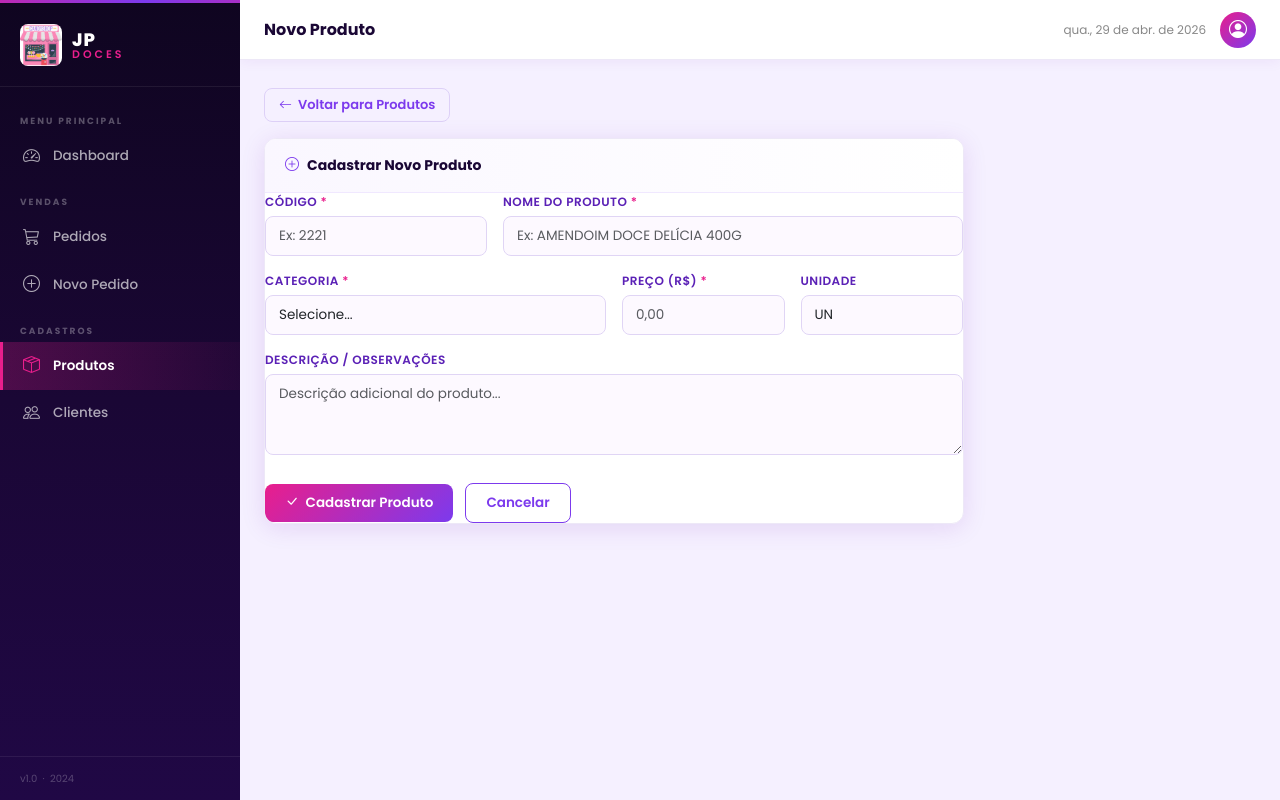
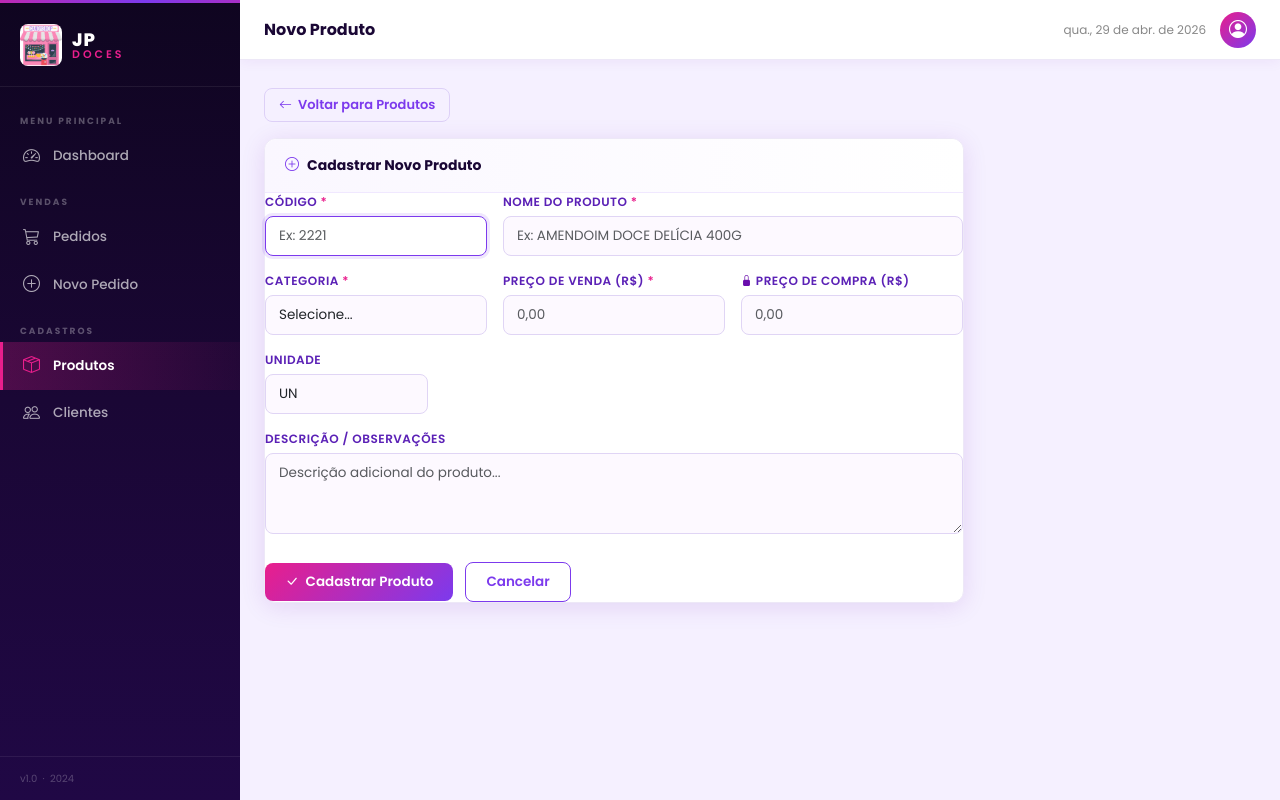
Before and after one commit to DevJonascanuto/SIS_JP_doces, a Flask app: page /produtos/novo in a window 1280 px wide. Run offline with Flask 3, Linux system fonts and the light colour scheme.

Commit message:
Adiciona preço de compra, validação de código duplicado e edição de preço no pedido
- Campo preco_compra no modelo Produto com cálculo de margem em tempo real
- API /api/produtos/checar-codigo para validar duplicatas via AJAX
- Cadastro de produto via AJAX sem recarregar página
- Preço editável no painel de seleção de produto no pedido
- PDF salvo localmente na pasta pdfs/ (ignorada pelo git)
- Correção de overflow no card-panel para dropdowns visíveis

Co-Authored-By: Claude Sonnet 4.6 <noreply@anthropic.com>

```diff
--- a/app.py
+++ b/app.py
@@ -6,6 +6,7 @@ from utils.pdf_generator import gerar_pdf_pedido
 from datetime import datetime
 from decimal import Decimal
 import re
+import os
 
 app = Flask(__name__)
 app.config.from_object(Config)
@@ -90,18 +91,25 @@ def produto_novo():
         preco     = request.form['preco'].replace(',', '.')
         unidade   = request.form.get('unidade', 'UN').upper()
         descricao = request.form.get('descricao', '').strip()
+        preco_compra = request.form.get('preco_compra', '0').replace(',', '.') or '0'
+        is_ajax   = request.headers.get('X-Requested-With') == 'XMLHttpRequest'
 
         if Produto.query.filter_by(codigo=codigo).first():
+            if is_ajax:
+                return jsonify({'ok': False, 'msg': 'Código já cadastrado!'})
             flash('Código já cadastrado!', 'danger')
-            return render_template('produtos/form.html', categorias=CATEGORIAS,
-                                   form=request.form)
+            return render_template('produtos/form.html', categorias=CATEGORIAS, form=request.form)
 
         p = Produto(codigo=codigo, nome=nome, categoria=categoria,
-                    preco=Decimal(preco), unidade=unidade, descricao=descricao)
+                    preco=Decimal(preco), preco_compra=Decimal(preco_compra),
+                    unidade=unidade, descricao=descricao)
         db.session.add(p)
         db.session.commit()
+
+        if is_ajax:
+            return jsonify({'ok': True, 'msg': f'Produto <strong>{nome}</strong> cadastrado!'})
         flash(f'Produto <strong>{nome}</strong> cadastrado com sucesso!', 'success')
-        return redirect(url_for('produtos_lista'))
+        return redirect(url_for('produto_novo'))
 
     return render_template('produtos/form.html', categorias=CATEGORIAS, form={})
 
@@ -117,16 +125,17 @@ def produto_editar(id):
             return render_template('produtos/form.html', categorias=CATEGORIAS,
                                    form=request.form, produto=p)
 
-        p.codigo    = codigo_novo
-        p.nome      = request.form['nome'].strip().upper()
-        p.categoria = request.form['categoria']
-        p.preco     = Decimal(request.form['preco'].replace(',', '.'))
-        p.unidade   = request.form.get('unidade', 'UN').upper()
-        p.descricao = request.form.get('descricao', '').strip()
-        p.ativo     = 'ativo' in request.form
+        p.codigo       = codigo_novo
+        p.nome         = request.form['nome'].strip().upper()
+        p.categoria    = request.form['categoria']
+        p.preco        = Decimal(request.form['preco'].replace(',', '.'))
+        p.preco_compra = Decimal((request.form.get('preco_compra', '0') or '0').replace(',', '.'))
+        p.unidade      = request.form.get('unidade', 'UN').upper()
+        p.descricao    = request.form.get('descricao', '').strip()
+        p.ativo        = 'ativo' in request.form
         db.session.commit()
         flash('Produto atualizado!', 'success')
-        return redirect(url_for('produtos_lista'))
+        return redirect(url_for('produto_editar', id=p.id))
 
     return render_template('produtos/form.html', categorias=CATEGORIAS,
                            form={}, produto=p)
@@ -139,6 +148,22 @@ def produto_excluir(id):
     db.session.commit()
     flash('Produto desativado!', 'warning')
     return redirect(url_for('produtos_lista'))
+
+
+# ── API de verificação de código duplicado ───────────────────────────────────
+@app.route('/api/produtos/checar-codigo')
+def api_checar_codigo():
+    codigo = request.args.get('codigo', '').strip().upper()
+    excluir_id = request.args.get('excluir_id', type=int)
+    if not codigo:
+        return jsonify({'existe': False})
+    query = Produto.query.filter_by(codigo=codigo)
+    if excluir_id:
+        query = query.filter(Produto.id != excluir_id)
+    p = query.first()
+    if p:
+        return jsonify({'existe': True, 'nome': p.nome, 'id': p.id, 'ativo': p.ativo})
+    return jsonify({'existe': False})
 
 
 # ── API de busca de produtos (para o pedido) ─────────────────────────────────
@@ -351,6 +376,15 @@ def pedido_pdf(id):
     itens   = ItemPedido.query.filter_by(pedido_id=id).all()
     buf = gerar_pdf_pedido(pedido, cliente, itens)
     nome_arquivo = f'Pedido_{pedido.numero}.pdf'
+
+    # Salvar na pasta pdfs/
+    pasta_pdfs = os.path.join(os.path.dirname(__file__), 'pdfs')
+    os.makedirs(pasta_pdfs, exist_ok=True)
+    caminho = os.path.join(pasta_pdfs, nome_arquivo)
+    with open(caminho, 'wb') as f:
+        f.write(buf.read())
+    buf.seek(0)
+
     return send_file(
         buf,
         mimetype='application/pdf',
--- a/models.py
+++ b/models.py
@@ -10,6 +10,7 @@ class Produto(db.Model):
     categoria   = db.Column(db.String(50), nullable=False)
     descricao   = db.Column(db.Text)
     preco       = db.Column(db.Numeric(10, 2), nullable=False, default=0)
+    preco_compra = db.Column(db.Numeric(10, 2), nullable=True, default=0)
     unidade     = db.Column(db.String(20), default='UN')
     ativo       = db.Column(db.Boolean, default=True)
     criado_em   = db.Column(db.DateTime, default=datetime.utcnow)
--- a/static/css/style.css
+++ b/static/css/style.css
@@ -199,8 +199,11 @@ a { text-decoration: none; color: inherit; }
   background: #fff;
   border-radius: var(--radius);
   box-shadow: var(--shadow);
-  overflow: hidden;
+  overflow: visible;
   border: 1px solid #ede8f7;
+}
+.card-panel > .panel-header:first-child {
+  border-radius: var(--radius) var(--radius) 0 0;
 }
 
 .panel-header {
--- a/templates/produtos/form.html
+++ b/templates/produtos/form.html
@@ -18,15 +18,18 @@
     </div>
   </div>
 
-  <form method="post" action="{{ url_for('produto_editar', id=produto.id) if produto else url_for('produto_novo') }}">
+  <div id="alertaTopoForm" style="padding:0 20px;"></div>
+
+  <form method="post" action="{{ url_for('produto_editar', id=produto.id) if produto else url_for('produto_novo') }}" id="formProduto">
 
     <div class="row g-3">
 
       <div class="col-md-4">
         <label class="form-label-jp">Código <span class="req">*</span></label>
-        <input type="text" name="codigo" class="form-control jp-input"
+        <input type="text" name="codigo" id="inputCodigo" class="form-control jp-input"
                value="{{ produto.codigo if produto else form.get('codigo','') }}"
-               placeholder="Ex: 2221" required maxlength="20">
+               placeholder="Ex: 2221" required maxlength="20" autocomplete="off">
+        <div id="codigoAlerta" class="mt-2 d-none"></div>
       </div>
 
       <div class="col-md-8">
@@ -36,7 +39,7 @@
                placeholder="Ex: AMENDOIM DOCE DELÍCIA 400G" required maxlength="120">
       </div>
 
-      <div class="col-md-6">
+      <div class="col-md-4">
         <label class="form-label-jp">Categoria <span class="req">*</span></label>
         <select name="categoria" class="form-select jp-select" required>
           <option value="">Selecione...</option>
@@ -49,11 +52,22 @@
         </select>
       </div>
 
-      <div class="col-md-3">
-        <label class="form-label-jp">Preço (R$) <span class="req">*</span></label>
+      <div class="col-md-4">
+        <label class="form-label-jp">Preço de Venda (R$) <span class="req">*</span></label>
         <input type="number" name="preco" class="form-control jp-input"
                value="{{ '%.2f'|format(produto.preco) if produto else form.get('preco','') }}"
                placeholder="0,00" step="0.01" min="0" required>
+      </div>
+
+      <div class="col-md-4">
+        <label class="form-label-jp">
+          <i class="bi bi-lock-fill" style="color:#6a0dad;font-size:11px;"></i>
+          Preço de Compra (R$)
+        </label>
+        <input type="number" name="preco_compra" id="inputPrecoCompra" class="form-control jp-input"
+               value="{{ '%.2f'|format(produto.preco_compra) if produto and produto.preco_compra else form.get('preco_compra','') }}"
+               placeholder="0,00" step="0.01" min="0">
+        <div id="lucroInfo" class="mt-1" style="font-size:12px;color:#6a0dad;display:none;"></div>
       </div>
 
       <div class="col-md-3">
@@ -97,3 +111,111 @@
 </div>
 
 {% endblock %}
+
+{% block scripts %}
+<script>
+// ── Foco automático no campo código ──────────────────────────────────────
+document.getElementById('inputCodigo').focus();
+
+// ── Submit via AJAX (apenas no cadastro, não na edição) ──────────────────
+{% if not produto %}
+document.getElementById('formProduto').addEventListener('submit', async (e) => {
+  e.preventDefault();
+  const form = e.target;
+  const btn  = form.querySelector('[type=submit]');
+  btn.disabled = true;
+  btn.innerHTML = '<span class="spinner-border spinner-border-sm"></span> Salvando...';
+
+  const res  = await fetch(form.action, {
+    method: 'POST',
+    headers: { 'X-Requested-With': 'XMLHttpRequest' },
+    body: new FormData(form),
+  });
+  const data = await res.json();
+
+  btn.disabled = false;
+  btn.innerHTML = '<i class="bi bi-check-lg"></i> Cadastrar Produto';
+
+  const alertaTop = document.getElementById('alertaTopoForm');
+  if (data.ok) {
+    alertaTop.innerHTML = `<div class="alert alert-success alert-dismissible fade show" role="alert">${data.msg} <button type="button" class="btn-close" data-bs-dismiss="alert"></button></div>`;
+    form.reset();
+    document.getElementById('codigoAlerta').classList.add('d-none');
+    document.getElementById('lucroInfo').style.display = 'none';
+    document.getElementById('inputCodigo').focus();
+  } else {
+    alertaTop.innerHTML = `<div class="alert alert-danger alert-dismissible fade show" role="alert">${data.msg} <button type="button" class="btn-close" data-bs-dismiss="alert"></button></div>`;
+  }
+  setTimeout(() => { alertaTop.innerHTML = ''; }, 4000);
+});
+{% endif %}
+
+// ── Cálculo de lucro em tempo real ────────────────────────────────────────
+const inputPreco       = document.querySelector('input[name="preco"]');
+const inputPrecoCompra = document.getElementById('inputPrecoCompra');
+const lucroInfo        = document.getElementById('lucroInfo');
+
+function calcularLucro() {
+  const venda  = parseFloat(inputPreco.value) || 0;
+  const compra = parseFloat(inputPrecoCompra.value) || 0;
+  if (venda > 0 && compra > 0) {
+    const lucro   = venda - compra;
+    const margem  = ((lucro / venda) * 100).toFixed(1);
+    const cor     = lucro >= 0 ? '#6a0dad' : '#e91e8c';
+    lucroInfo.style.display = 'block';
+    lucroInfo.innerHTML = `Lucro: <strong style="color:${cor}">R$ ${lucro.toFixed(2).replace('.',',')} (${margem}%)</strong>`;
+  } else {
+    lucroInfo.style.display = 'none';
+  }
+}
+inputPreco.addEventListener('input', calcularLucro);
+inputPrecoCompra.addEventListener('input', calcularLucro);
+calcularLucro();
+
+// ── Verificação de código duplicado ───────────────────────────────────────
+const inputCodigo = document.getElementById('inputCodigo');
+const alerta      = document.getElementById('codigoAlerta');
+const excluirId   = {{ produto.id if produto else 'null' }};
+
+let timer;
+let produtoExistenteId = null;
+
+inputCodigo.addEventListener('input', () => {
+  clearTimeout(timer);
+  produtoExistenteId = null;
+  const codigo = inputCodigo.value.trim();
+  if (codigo.length < 1) { alerta.classList.add('d-none'); return; }
+  timer = setTimeout(() => checarCodigo(codigo), 400);
+});
+
+inputCodigo.addEventListener('keydown', (e) => {
+  if (e.key === 'Enter' && produtoExistenteId) {
+    e.preventDefault();
+    window.location.href = `/produtos/${produtoExistenteId}/editar`;
+  }
+});
+
+async function checarCodigo(codigo) {
+  const url = `/api/produtos/checar-codigo?codigo=${encodeURIComponent(codigo)}${excluirId ? '&excluir_id=' + excluirId : ''}`;
+  const res  = await fetch(url);
+  const data = await res.json();
+  if (data.existe) {
+    produtoExistenteId = data.id;
+    const status = data.ativo ? 'ativo' : 'inativo';
+    alerta.innerHTML = `
+      <div style="background:#fce4f3;border:1.5px solid #e91e8c;border-radius:8px;padding:8px 12px;font-size:13px;">
+        <i class="bi bi-exclamation-circle" style="color:#e91e8c;"></i>
+        <strong style="color:#e91e8c;">Produto já cadastrado!</strong><br>
+        <span style="color:#1e0638;">${data.nome}</span>
+        <span style="color:#888;"> (${status})</span>
+        &nbsp;·&nbsp;
+        <span style="color:#6a0dad;font-size:11px;"><i class="bi bi-keyboard"></i> Pressione Enter para editar</span>
+      </div>`;
+    alerta.classList.remove('d-none');
+  } else {
+    produtoExistenteId = null;
+    alerta.classList.add('d-none');
+  }
+}
+</script>
+{% endblock %}
```
Also changed, not shown: templates/pedidos/novo.html (+9 -5 lines), 1 other file.
